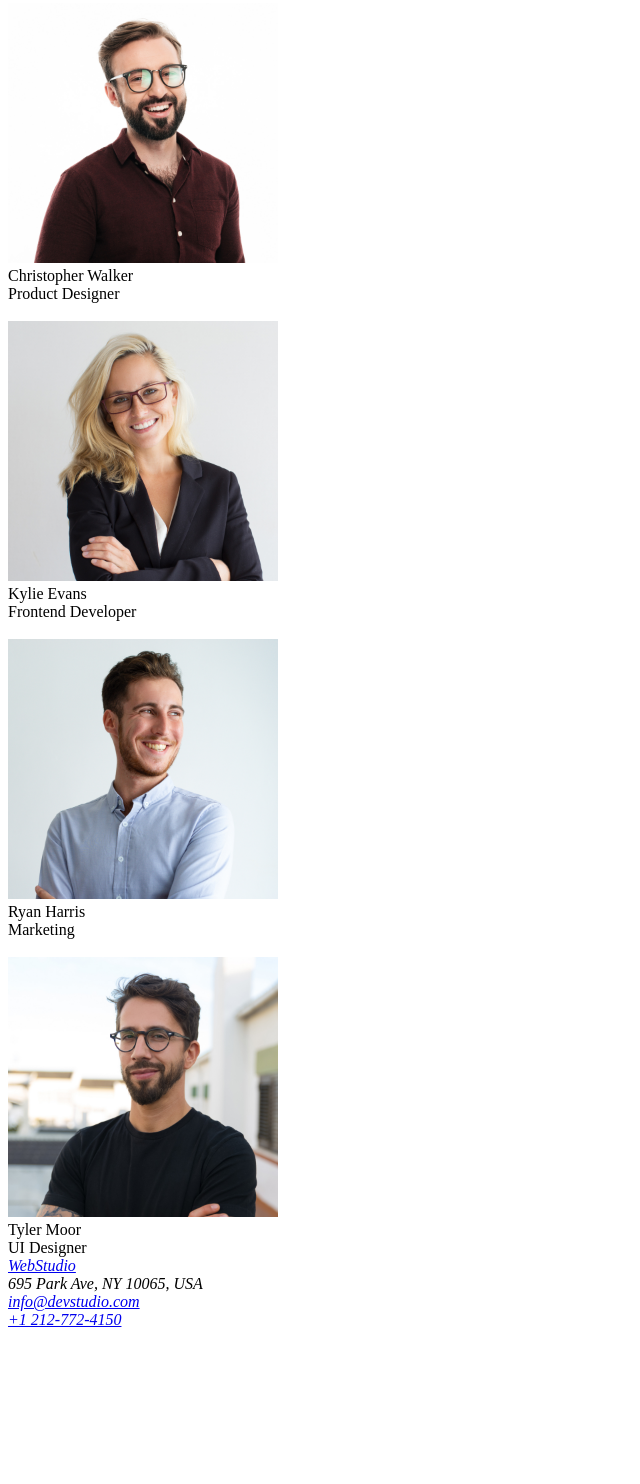
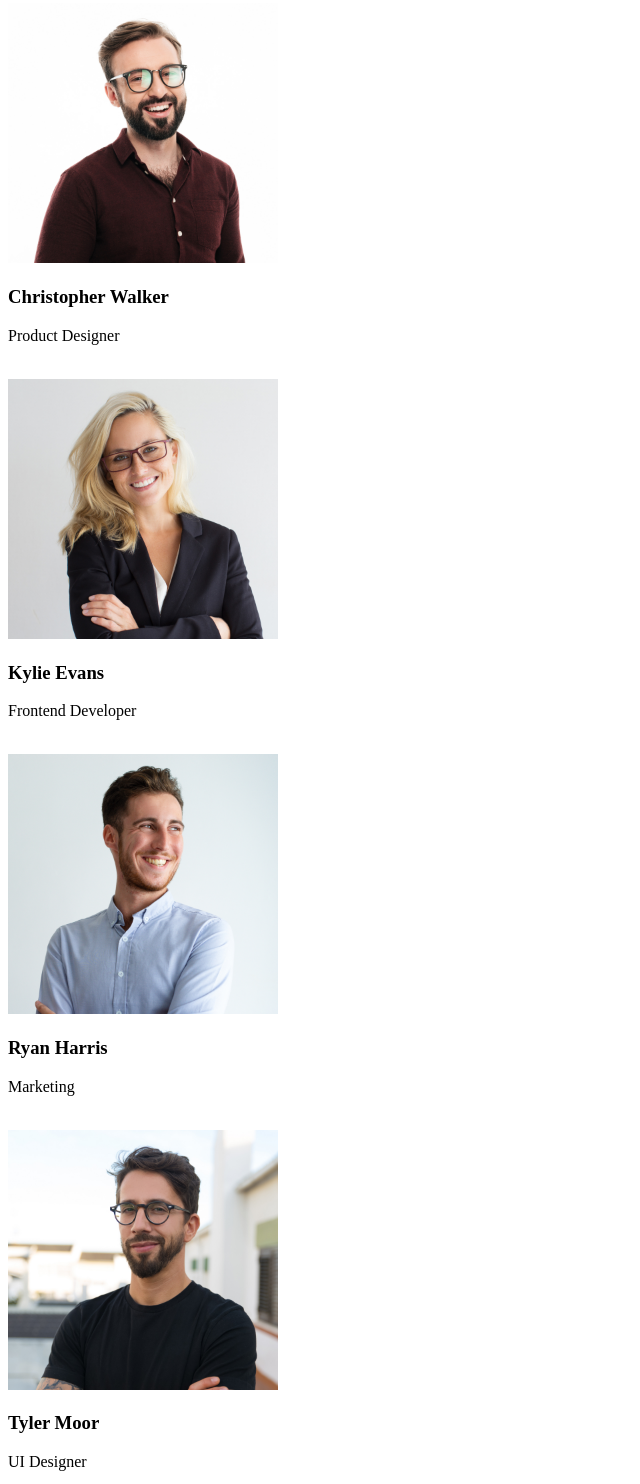
Before and after one commit to LauraMladin/goit-markup-hw-01, a plain HTML site: page index.html in a window 1280 px wide. Shown: the part 1592-3076 px from the top of the page, without its empty margins (0-640 px from the left). Before the commit the page ends 2929 px from the top, so only its background shows below. Drawn offline with Linux system fonts and the light colour scheme.

Commit message:
Update Homework1
Update Homework1

```diff
--- a/index.html
+++ b/index.html
@@ -70,23 +70,31 @@
             <h2>Our Team</h2>
             <img src="./images/team1-Christopher-Walker.jpg" alt="Christopher Walker" width="270" height="260">
             <br>
-            <div>Christopher Walker</div>
-            <div>Product Designer</div>
+            <div>
+                <h3>Christopher Walker</h3>
+                <p>Product Designer</p>
+            </div>
             <br>
             <img src="./images/team2-Kylie-Evans.jpg" alt="Kylie Evans" width="270" height="260">
             <br>
-            <div>Kylie Evans</div>
-            <div>Frontend Developer</div>
+            <div>
+                <h3>Kylie Evans</h3>
+                <p>Frontend Developer</p>
+            </div>
             <br>
             <img src="./images/team3-Ryan-Harris.jpg" alt="Ryan Harris" width="270" height="260">
             <br>
-            <div>Ryan Harris</div>
-            <div>Marketing</div>
+            <div>
+                <h3>Ryan Harris</h3>
+                <p>Marketing</p>
+            </div>
             <br>
             <img src="./images/team4-Tyler-Moor.jpg" alt="Tyler Moor" width="270" height="260">
             <br>
-            <div>Tyler Moor</div>
-            <div>UI Designer</div>
+            <div>
+                <h3>Tyler Moor</h3>
+                <p>UI Designer</p>
+            </div>
         </section>
     </main>
     <footer>
```
